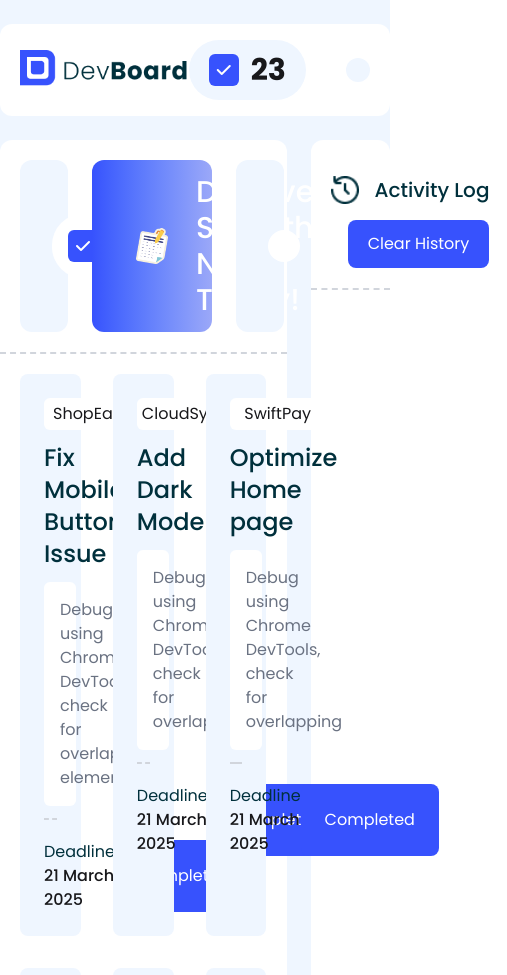
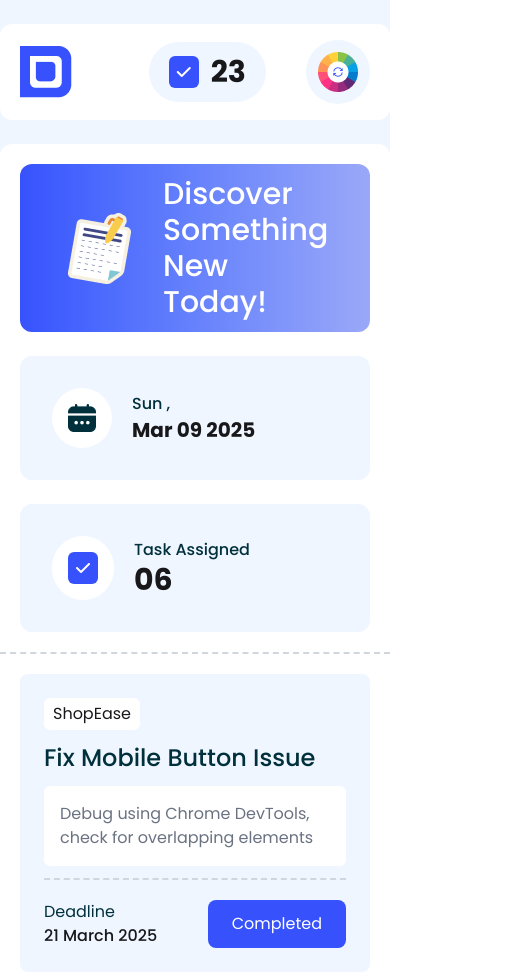
Before and after one commit to mdshahariarhafizofficial/Dev-Board-Web, a plain HTML site: page index.html in a window 390 px wide. Shown: the top 975 px of the page, 507 px wide, since content can reach past the window. Drawn offline with nearby package versions, Linux system fonts and the light colour scheme.

Commit message:
responsive design added

```diff
--- a/index.html
+++ b/index.html
@@ -25,7 +25,8 @@
             <nav class="flex justify-between items-center bg-white px-5 py-4 rounded-xl">
                 <!-- logo -->
                 <div class="logo">
-                    <img src="assets/Group .png" alt="">
+                    <img class="hidden sm:block" src="assets/Group .png" alt="">
+                    <img class="sm:hidden" src="assets/logo.png" alt="">
                 </div>
                 <!-- right -->
                 <div class="header-right flex gap-10 items-center">
@@ -46,12 +47,12 @@
         <div class="container-mid max-w-[1536px] mx-auto">
             <section class="grid grid-cols-12 gap-6">
                 <!-- Left -->
-                <div class="col-span-9 left-div bg-white pb-4 rounded-xl">
+                <div class="col-span-12 sm:col-span-7 lg:col-span-9 left-div bg-white pb-4 rounded-xl">
 
                     <!-- Sec-Top -->
-                    <div class="task-sec-top grid grid-cols-12 gap-6 p-5 border-b-2 border-dashed border-gray-300">
+                    <div class="task-sec-top grid sm:grid-cols-12 gap-6 p-5 border-b-2 border-dashed border-gray-300">
 
-                        <div class="col-span-3 gap-5 flex items-center bg-blue-50 py-8 pl-8 pr-4 rounded-xl">
+                        <div class="sm:col-span-12 lg:col-span-3 order-3 lg:-order-1 gap-5 flex items-center bg-blue-50 py-8 pl-8 pr-4 rounded-xl">
                             <div class="bg-white p-4 rounded-full">
                                 <span><i class="fa-solid fa-check bg-[#3752FD] text-white p-2 text-base rounded-md"></i></span>
                             </div>
@@ -60,12 +61,12 @@
                             </div>
                         </div>
 
-                        <div id="discover-sec" class="col-span-6 gap-6 flex items-center bg-linear-to-r from-[#3752FD] to-[#9BA8F8] px-10 py-3 rounded-xl">
+                        <div id="discover-sec" class="sm:col-span-12 lg:col-span-6 order-1 lg:order-2 gap-6 flex items-center bg-linear-to-r from-[#3752FD] to-[#9BA8F8] px-10 py-3 rounded-xl">
                             <img src="assets/board.png" alt="">
                             <h2 class="text-3xl font-medium text-white">Discover Something <br>New Today!</h2>
                         </div>
 
-                        <div class="col-span-3 gap-5 flex items-center bg-blue-50 py-8 pl-8 pr-4 rounded-xl">
+                        <div class="sm:col-span-12 lg:col-span-3 order-2 lg:-order-none gap-5 flex items-center bg-blue-50 py-8 pl-8 pr-4 rounded-xl">
                             <div class="bg-white p-4 rounded-full">
                                 <img src="assets/calender.png" alt="">
                             </div>
@@ -79,7 +80,7 @@
                     <!-- Sec-body  -->
                     <div class="sec-body p-5">
 
-                        <div class="card-container grid grid-cols-3 gap-8">
+                        <div class="card-container grid sm:grid-cols-1 lg:grid-cols-3 gap-8">
 
                             <!-- Card-1 -->
                             <div class="card p-6 bg-blue-50">
@@ -191,7 +192,7 @@
                 </div>
 
                 <!-- Right -->
-                <div class="col-span-3 right-div bg-white py-4 rounded-xl">
+                <div class="col-span-12 sm:col-span-5 lg:col-span-3 right-div bg-white py-4 rounded-xl">
                     <div class="border-b-2 border-dashed border-gray-300 p-5">
                         <div class="w-44 mx-auto text-center">
                             <div class="flex gap-4 mb-4 ">
```
